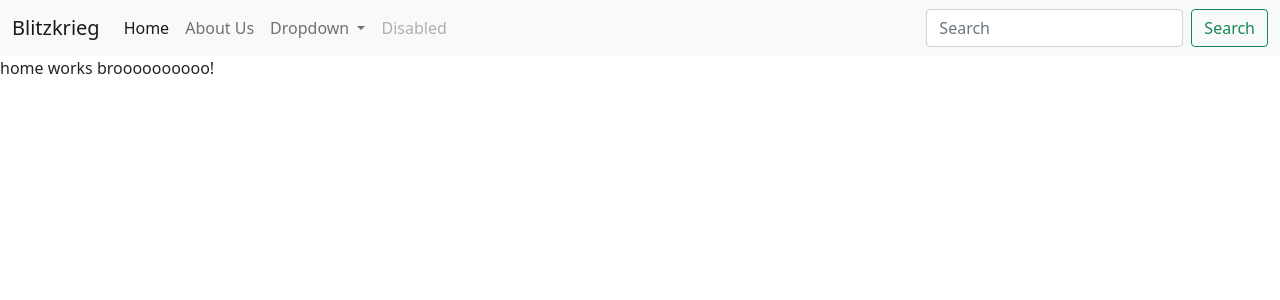
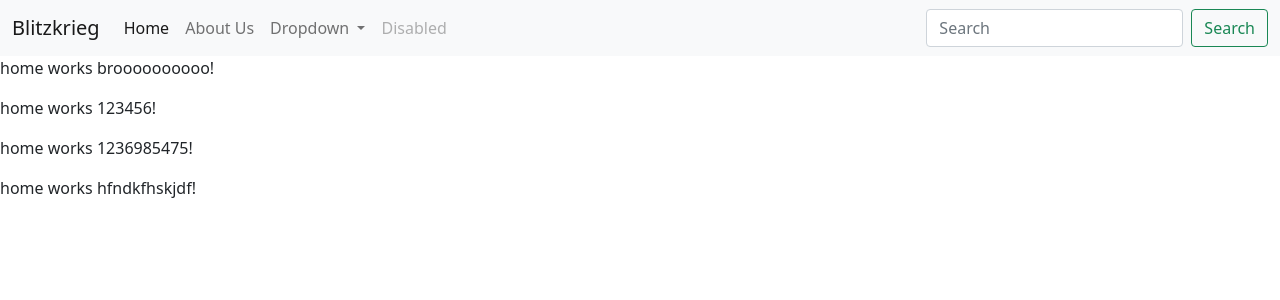
Before and after one commit to buddhiridmal/webAngular, an Angular app: page / in a window 1280 px wide. Shown: the top 300 px of the page. Built offline with nearby package versions, Linux system fonts and the light colour scheme.

Commit message:
home updated

```diff
--- a/src/app/home/home.component.html
+++ b/src/app/home/home.component.html
@@ -1 +1,4 @@
 <p>home works broooooooooo!</p>
+<p>home works 123456!</p>
+<p>home works 1236985475!</p>
+<p>home works hfndkfhskjdf!</p>
```
